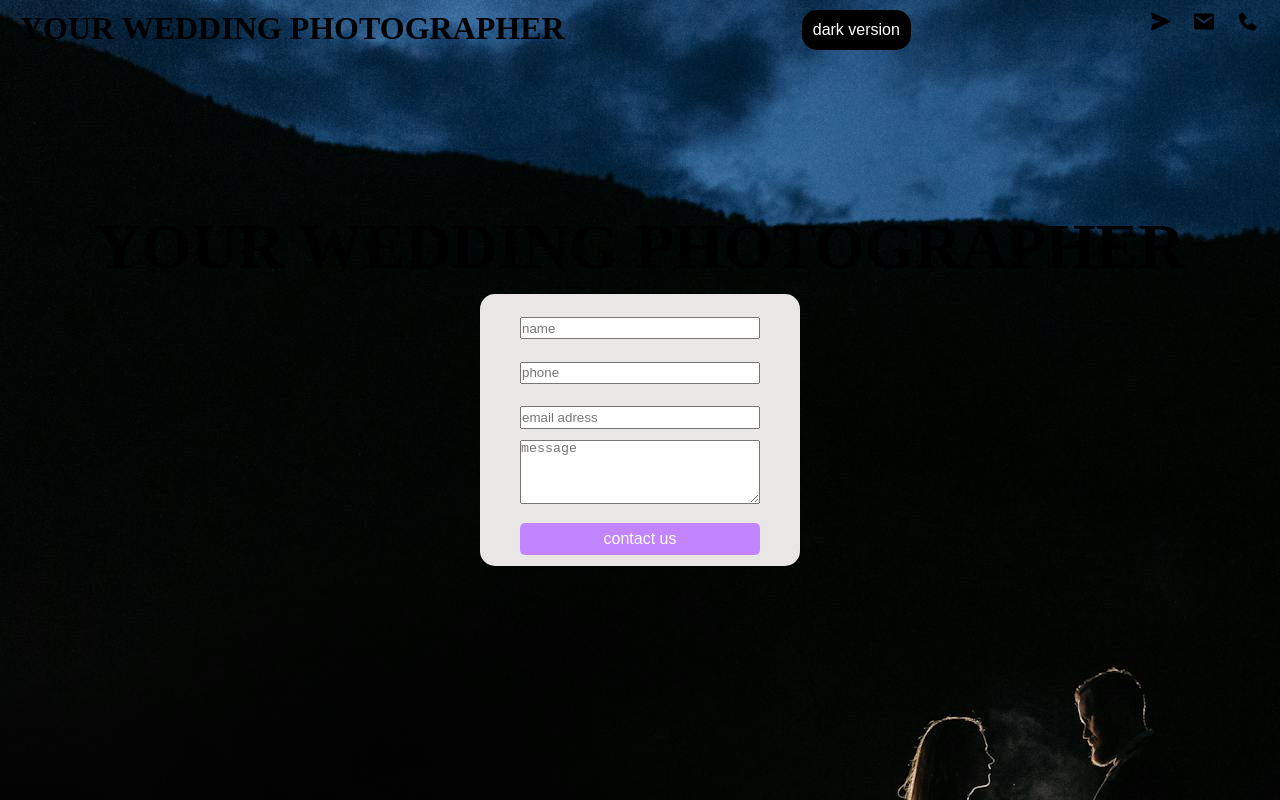
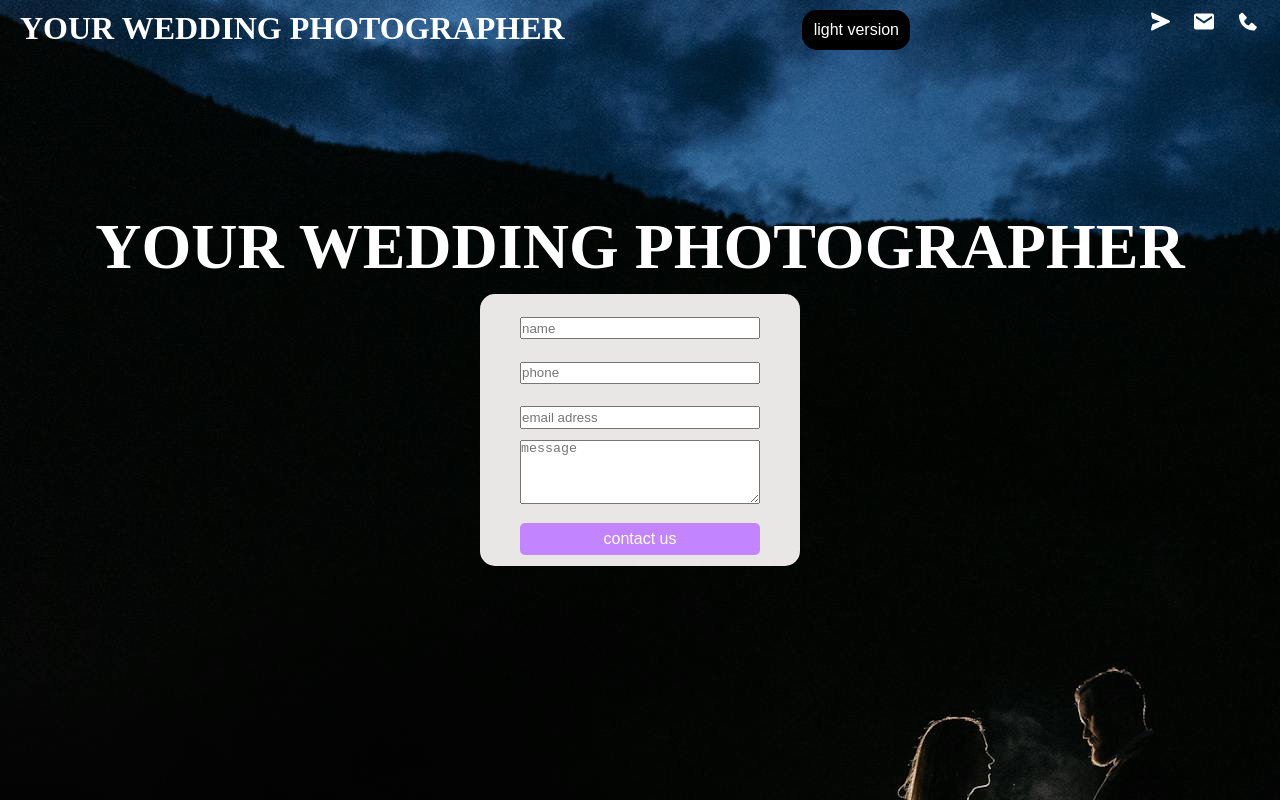
Before and after one commit to dorffdaniel/landin-page-married, a plain HTML site: page index.html in a window 1280 px wide. Both pictures are taken after a click on the button "dark version". Drawn offline with nearby package versions, Linux system fonts and the light colour scheme.

Commit message:
btn dark finalizado

```diff
--- a/src/css/style.css
+++ b/src/css/style.css
@@ -26,6 +26,15 @@ header{
 
 header h1{
     text-transform: uppercase;
+}
+
+.h1{
+    background: #0a0a0a;
+    color: #ffffff;
+}
+
+.coresBrancas{
+    color: #fff;
 }
 
 .changeColor{
--- a/src/js/script.js
+++ b/src/js/script.js
@@ -1,12 +1,21 @@
 let changeColor = document.querySelector('.changeColor');
 let body = document.querySelector('.body');
-let corBranca = document.querySelectorAll('h1','h2', 'input');
+let whiteColor = document.querySelectorAll('h1, h2, input, i');
 
 let textoOriginal = changeColor.textContent;
 
 changeColor.addEventListener('click', ()=>{
+
     body.classList.toggle('newBackground')
-    if(textoOriginal == textContent){
+    if(changeColor.textContent === textoOriginal){
+        changeColor.textContent='light version'
+        changeColor.classList.add('h1')
+    }else{
+        changeColor.textContent = textoOriginal;
+        changeColor.classList.remove('h1')
+    }
 
-    }
+    whiteColor.forEach((percorre)=>{
+        percorre.classList.toggle('coresBrancas')
+    })
 })
```
